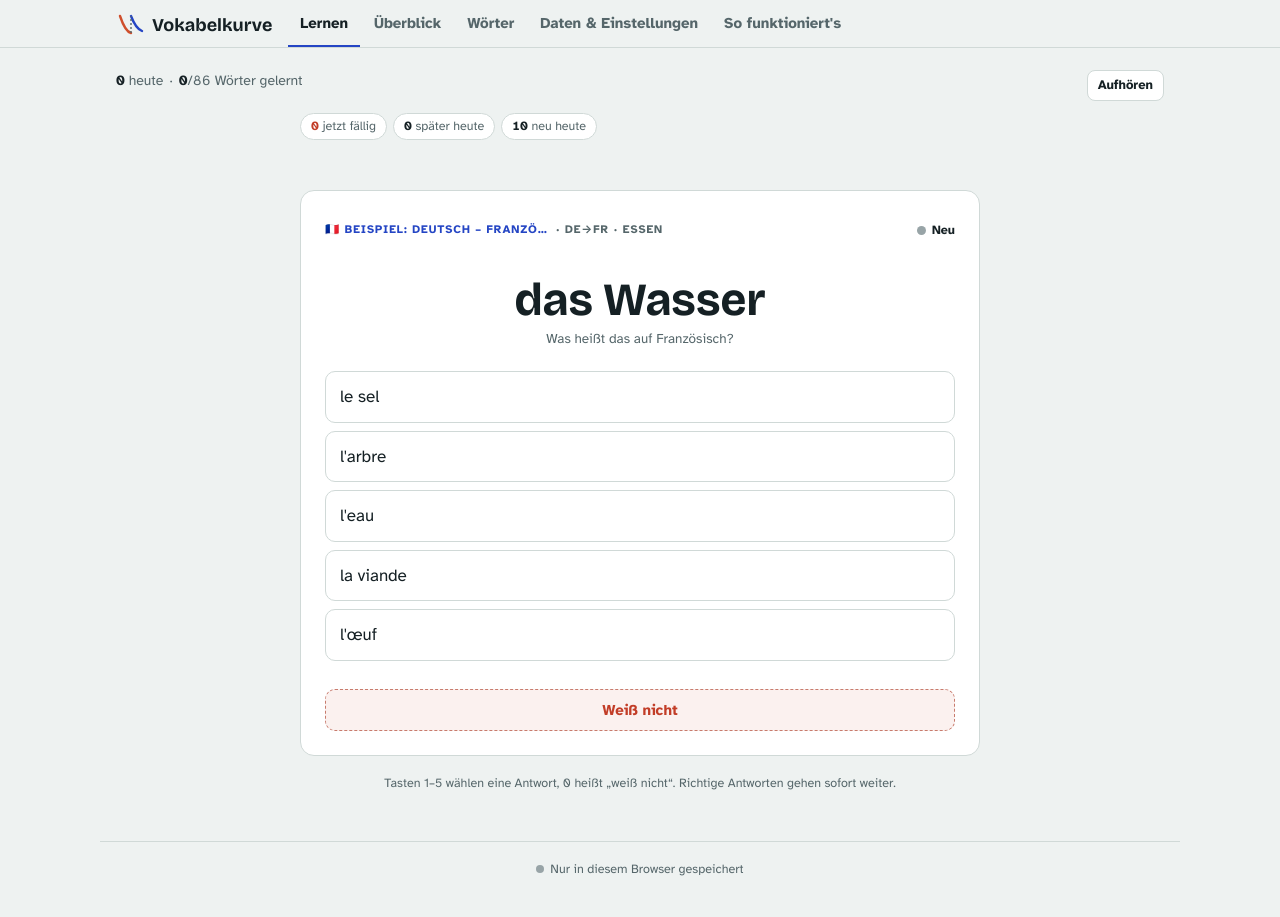
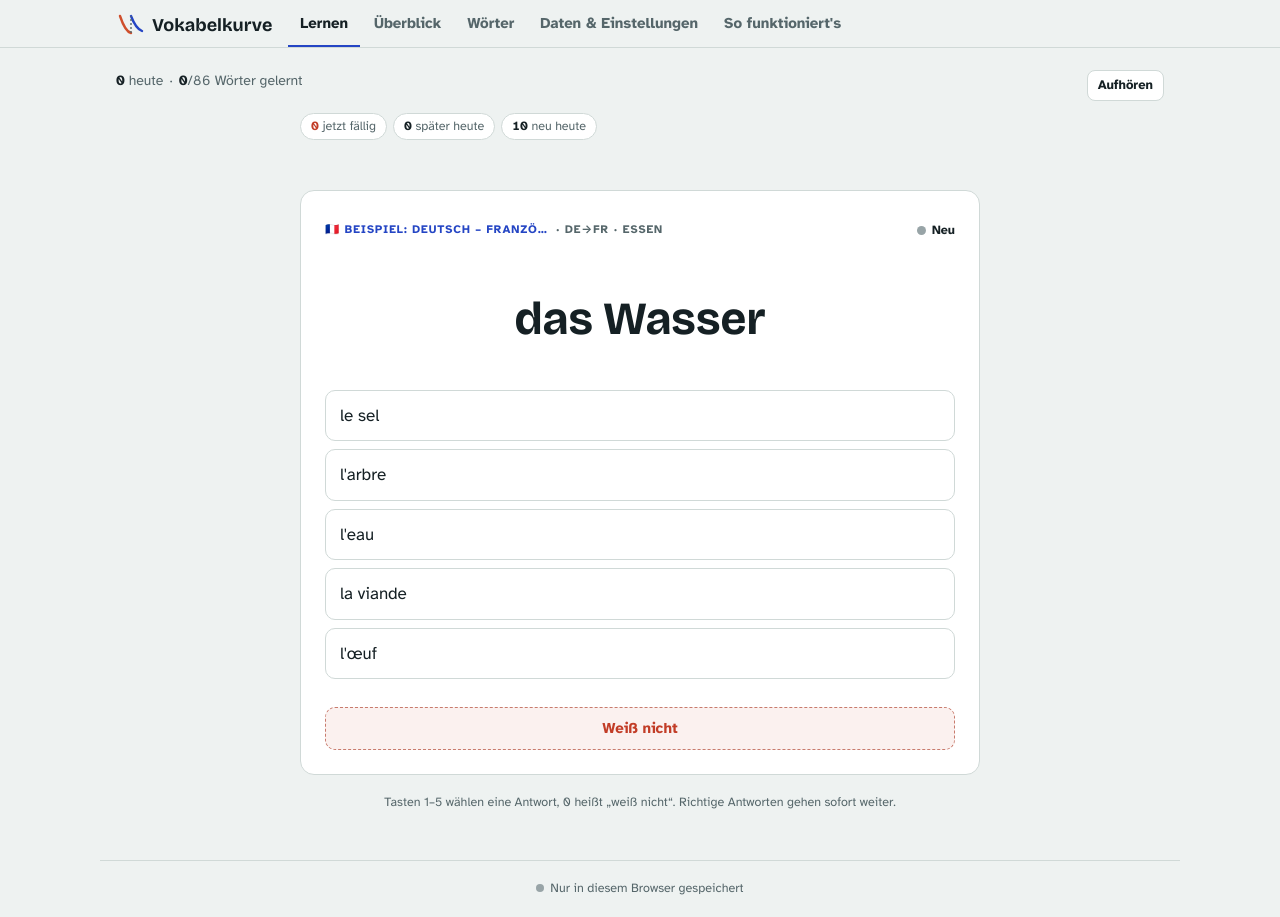
Before and after one commit to tmayer/vokabelkurve, a plain HTML site: page Vokabelkurve.html in a window 1280 px wide. Drawn offline with nearby package versions, Linux system fonts and the light colour scheme.

Commit message:
Remove prompt subtitle, reserve two lines for prompt text
Co-Authored-By: Claude Opus 5.5 <noreply@anthropic.com>

```diff
--- a/Vokabelkurve.html
+++ b/Vokabelkurve.html
@@ -104,9 +104,9 @@ section.view{padding-top:22px;display:grid;gap:18px}
 .progress>i{display:block;height:100%;background:var(--accent);transition:width .25s}
 .card{background:var(--surface);border:1px solid var(--line);border-radius:14px;padding:28px 24px 24px;max-width:680px;width:100%;margin:0 auto;display:grid;gap:22px}
 .card-head{display:flex;justify-content:space-between;gap:12px;flex-wrap:wrap;align-items:center}
-.prompt{--pfs:clamp(30px,6vw,46px);font-family:var(--f-display);font-weight:700;font-size:var(--pfs);height:calc(var(--pfs) * 1.25);line-height:calc(var(--pfs) * 1.25);margin-top:8px;white-space:nowrap;overflow:hidden;text-align:center}
-.prompt.two-line{white-space:normal;display:flex;align-items:center;justify-content:center;line-height:1.1}
-.prompt-sub{text-align:center;color:var(--muted);font-size:13.5px}
+.prompt{--pfs:clamp(30px,6vw,46px);font-family:var(--f-display);font-weight:700;font-size:var(--pfs);height:calc(var(--pfs) * 2.1);margin-top:8px;display:flex;align-items:center;justify-content:center;overflow:hidden;text-align:center;line-height:1.15}
+.prompt>span{flex:none;white-space:nowrap}
+.prompt.two-line>span{white-space:normal;max-width:100%;line-height:1.1}
 .opts{display:grid;gap:8px}
 .opt{display:flex;align-items:center;gap:14px;text-align:left;border:1px solid var(--line);background:var(--surface);border-radius:10px;padding:12px 14px;font-size:17px;transition:border-color .12s,background .12s}
 @media (hover:hover) and (pointer:fine){.opt:hover:not([aria-disabled]){border-color:var(--accent);background:var(--accent-soft)}}
@@ -1140,18 +1140,18 @@ function learnStats(d){
   while(days.has(dk(t))){streak++;t-=DAY}
   return{today,learned,total:d.words.length,streak};
 }
-// Abgefragter Begriff bleibt einzeilig: Schrift schrittweise verkleinern, bis er passt (mindestens 13 px).
-// Passt er selbst dann nicht, bricht er innerhalb derselben festen Höhe um – die Karte ändert ihre Höhe nie.
+// Abgefragter Begriff: Die Fläche hat immer dieselbe Höhe (Platz für zwei Zeilen), damit nichts springt.
+// Erst einzeilig versuchen und dabei die Schrift höchstens auf 75 % verkleinern; passt es dann nicht,
+// zweizeilig umbrechen und die Schrift so weit verkleinern, bis der Text in die feste Höhe passt (mindestens 13 px).
 function fitPrompt(){
-  const el=document.querySelector('#v-learn .prompt');if(!el)return;
-  el.classList.remove('two-line');el.style.fontSize='';el.style.height='';
-  let fs=parseFloat(getComputedStyle(el).fontSize);
-  while(el.scrollWidth>el.clientWidth+1&&fs>13){fs-=1;el.style.fontSize=fs+'px'}
-  if(el.scrollWidth>el.clientWidth+1){
-    // zweizeilig in derselben Höhe: Schrift so wählen, dass zwei Zeilen hineinpassen
-    const H=el.getBoundingClientRect().height;
-    el.style.height=H+'px';el.classList.add('two-line');el.style.fontSize=Math.floor(H/2.3)+'px';
-  }
+  const el=document.querySelector('#v-learn .prompt'),sp=el&&el.firstElementChild;if(!sp)return;
+  el.classList.remove('two-line');el.style.fontSize='';
+  const base=parseFloat(getComputedStyle(el).fontSize),W=el.clientWidth,H=el.clientHeight;
+  let fs=base;
+  while(sp.scrollWidth>W+1&&fs>Math.max(13,base*.75)){fs-=1;el.style.fontSize=fs+'px'}
+  if(sp.scrollWidth<=W+1)return;
+  el.classList.add('two-line');fs=base;el.style.fontSize=fs+'px';
+  while((sp.offsetHeight>H+1||sp.scrollWidth>W+1)&&fs>13){fs-=1;el.style.fontSize=fs+'px'}
 }
 window.addEventListener('resize',()=>{if(view==='learn')fitPrompt()});
 function renderLearn(){
@@ -1205,7 +1205,7 @@ function renderLearn(){
     <div class="card${cur.answer?' answered':''}">
       <div class="card-head"><span class="eyebrow ch-deck"><button class="deckname" data-view="decks" title="Deck wechseln">${esc(deckLabel(d))}</button><span class="ch-dir">· ${esc(dirShort(d,cur.dir))}</span>${cur.w.tag?`<span class="ch-tag">· ${esc(cur.w.tag)}</span>`:''}</span>
         <span>${cur.extra?`<span class="muted" style="font-size:12.5px">${cur.extra==='new'?'über dem Tagesziel':'zusätzlich wiederholt'} · </span>`:''}${seen?pill(st)+` <span class="muted" style="font-size:12.5px;font-variant-numeric:tabular-nums">R ${pct(R)}</span>`:pill('new')}</span></div>
-      <div><div class="prompt">${esc(prm)}</div><div class="prompt-sub">Was heißt das auf ${esc(cur.dir===0?d.langB:d.langA)}?</div></div>
+      <div class="prompt"><span>${esc(prm)}</span></div>
       <div class="opts">${cur.opts.map((o,i)=>{let cls='';if(cur.answer){if(o.correct)cls='is-right';else if(i===cur.answer.idx)cls='is-wrong';else cls='is-dim'}return`<button class="opt ${cls}" data-opt="${i}"${cur.answer?' aria-disabled="true"':''}><kbd>${i+1}</kbd><span>${esc(o.text)}</span></button>`}).join('')}</div>
       ${cur.answer&&!cur.quick?`<div class="nextpanel">
       <button class="btn primary next${cur.answer.correct&&nextMode()==='delay'?' auto':''}" data-act="next" style="--auto:${AUTO_MS}ms"><span>Weiter</span><kbd>Enter</kbd></button>
```
Also changed, not shown: app.html (+15 -15 lines), webspace/index.html (+15 -15 lines).
